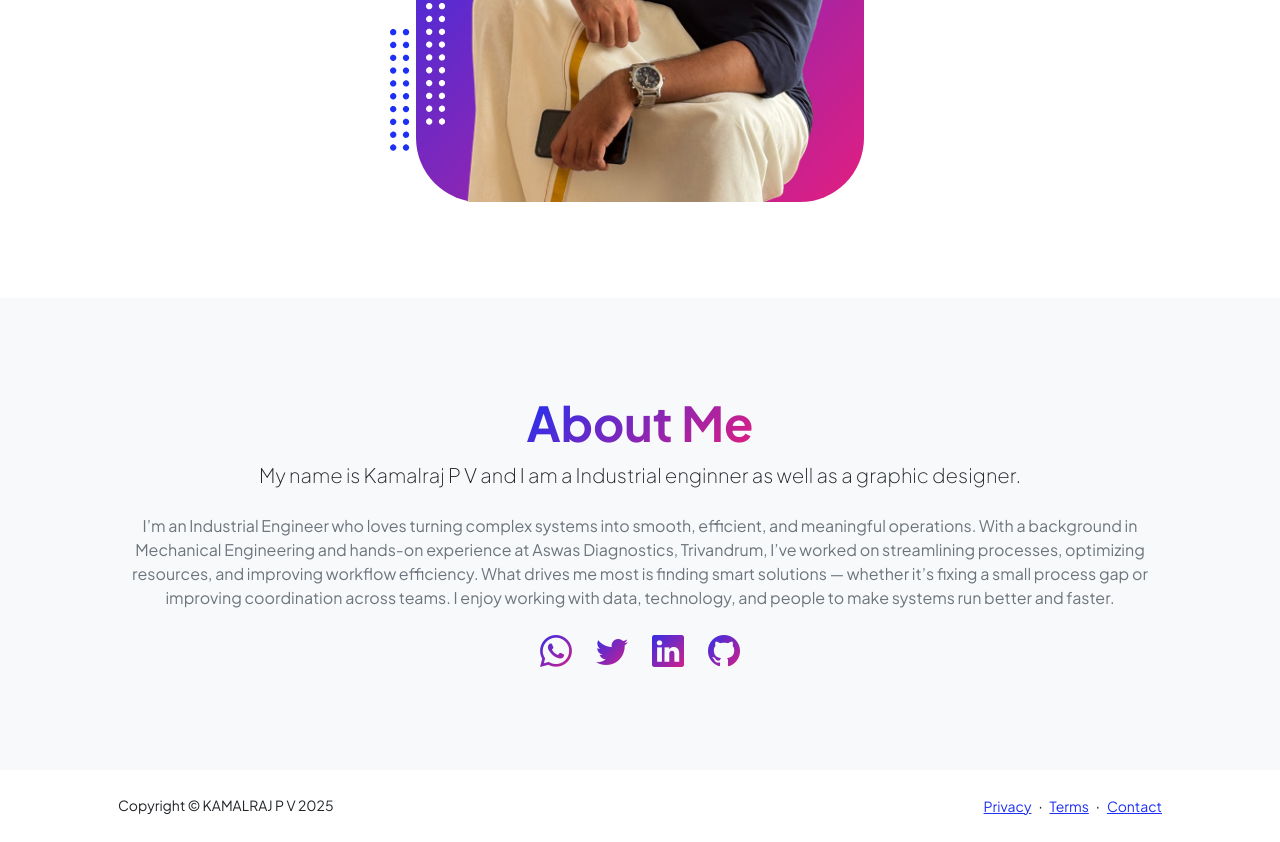
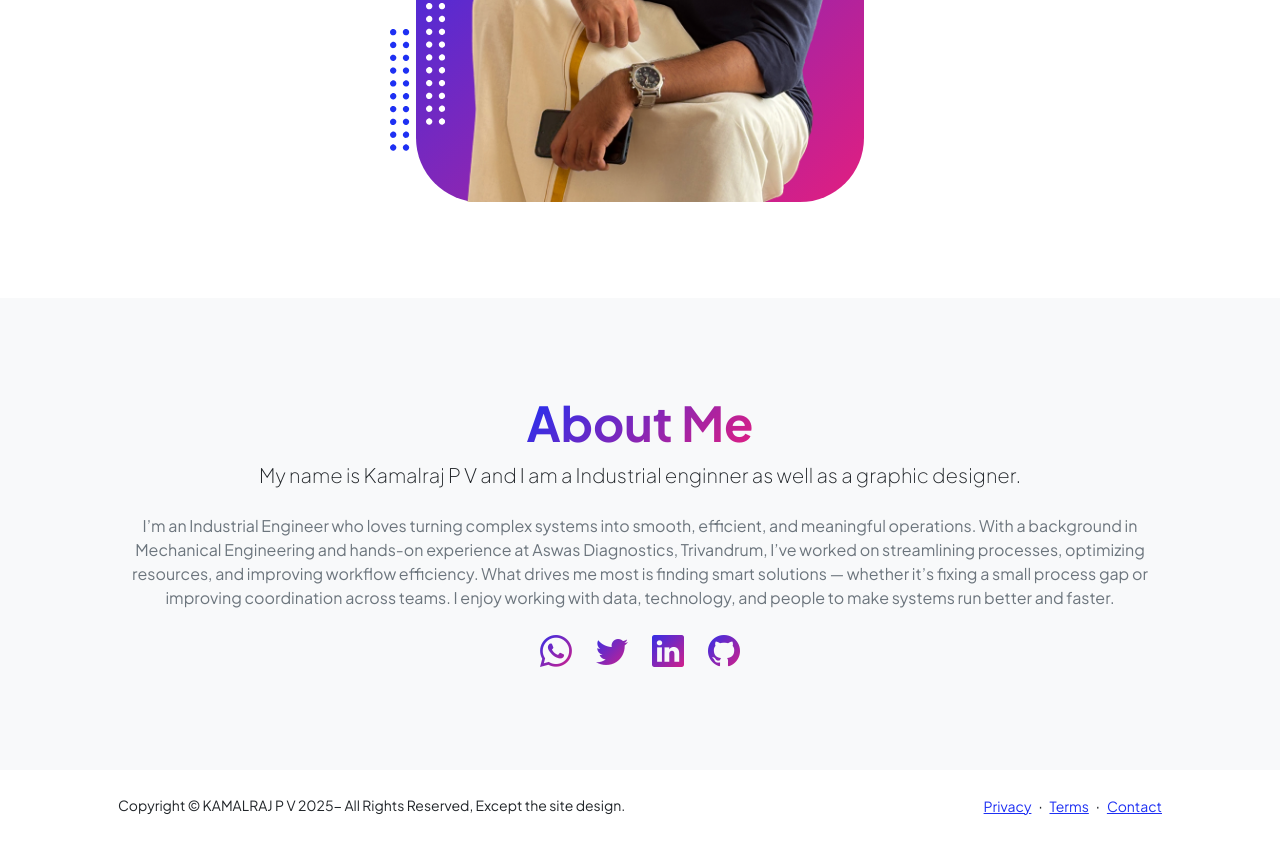
Before and after one commit to kamalrajpv/kamalraj, a plain HTML site: page index.html in a window 1280 px wide. Shown: the part 775-1617 px from the top of the page. Drawn offline with nearby package versions, Linux system fonts and the light colour scheme.

Commit message:
index.html

```diff
--- a/index.html
+++ b/index.html
@@ -493,7 +493,7 @@
           class="row align-items-center justify-content-between flex-column flex-sm-row"
         >
           <div class="col-auto">
-            <div class="small m-0">Copyright &copy; KAMALRAJ P V 2025</div>
+            <div class="small m-0">Copyright &copy; KAMALRAJ P V 2025- All Rights Reserved, Except the site design.</div>
           </div>
           <div class="col-auto">
             <a
```
